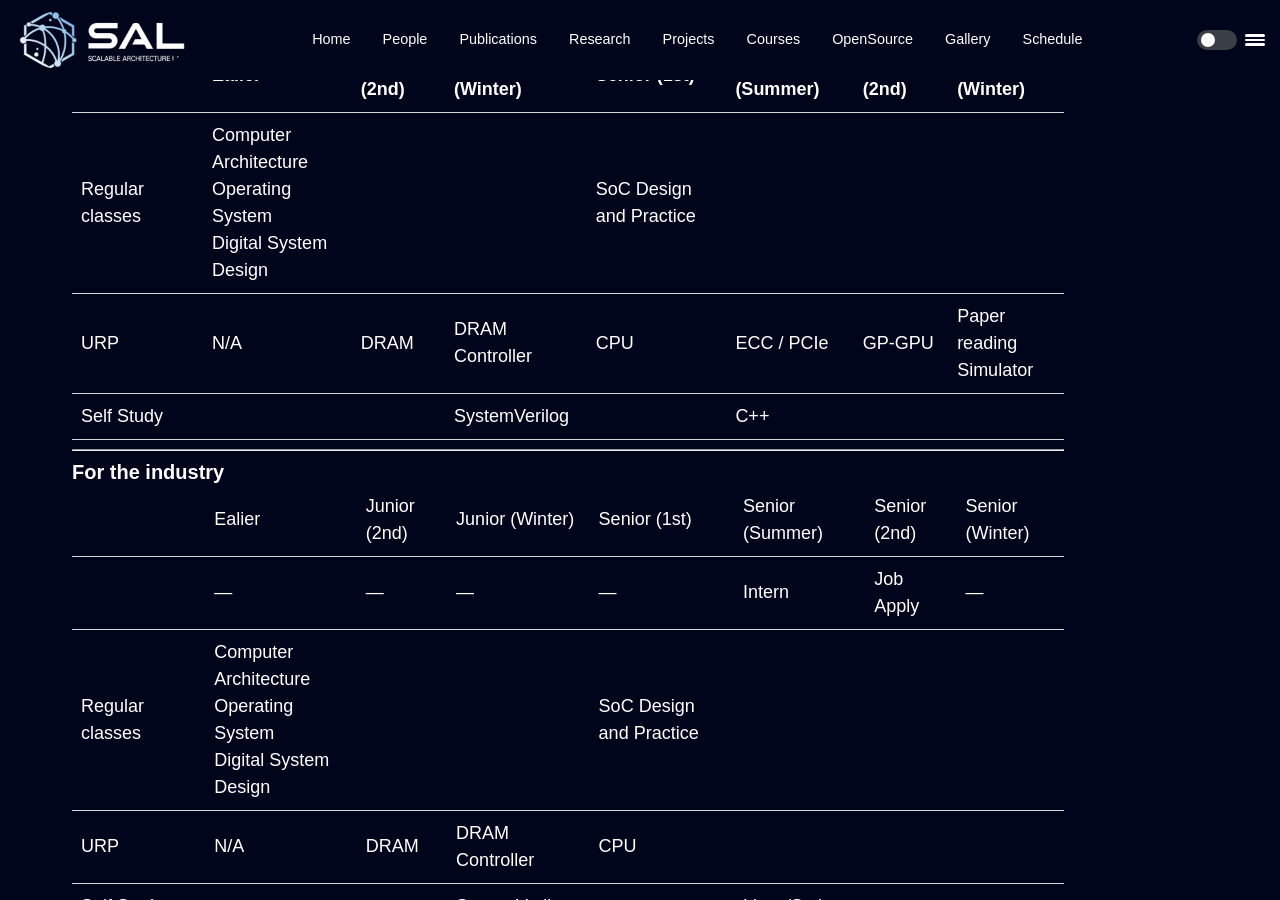
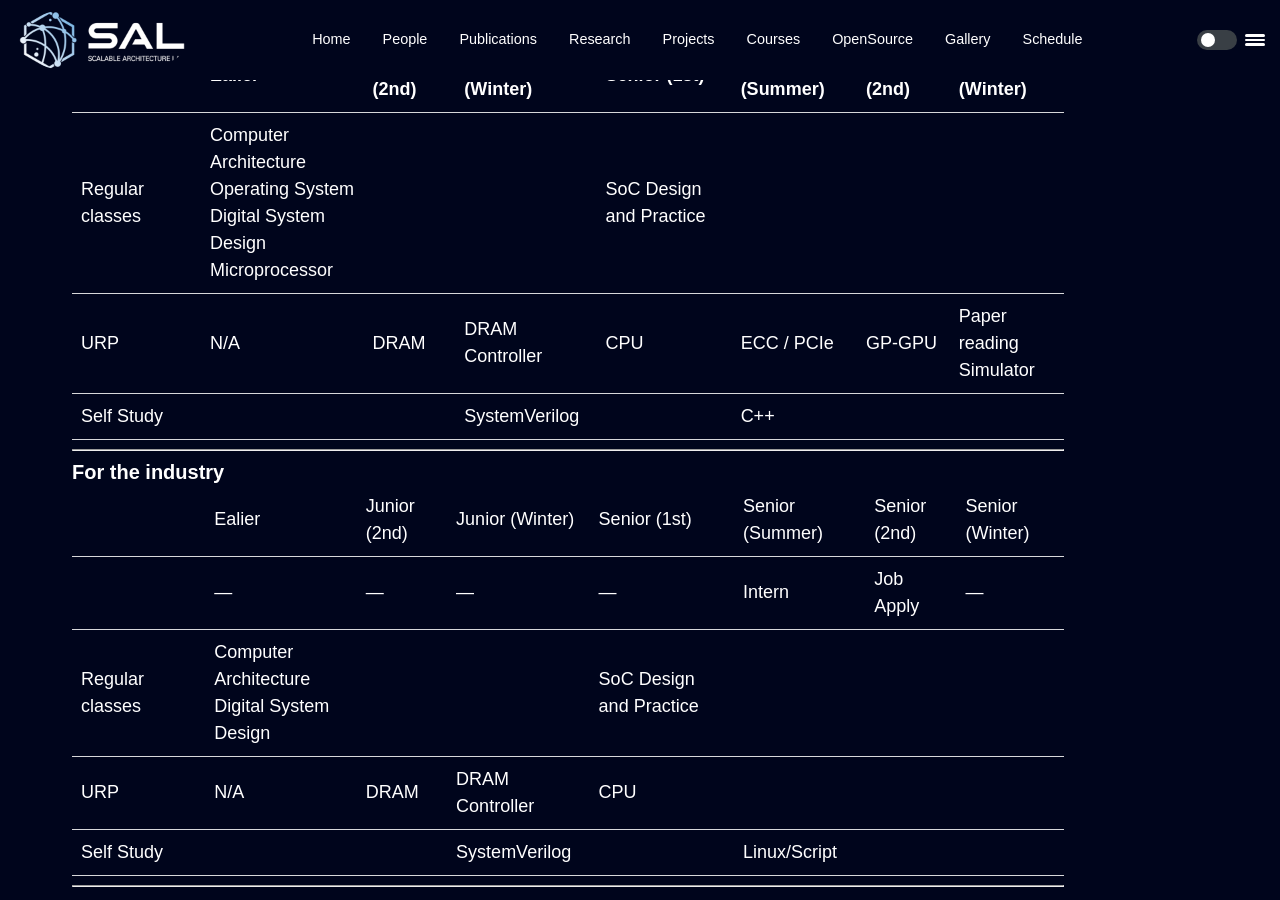
Before and after one commit to scalable-arch/scalable-arch.github.io, a Jekyll site: the page built from courses.md, in a window 1280 px wide and 900 px high, scrolled down 1429 px. Built offline with Jekyll 4.4.1, drawn with Linux system fonts in a browser that asks for light colours.

Commit message:
Update courses.md

```diff
--- a/courses.md
+++ b/courses.md
@@ -41,7 +41,7 @@ Below are ideal schedules for students who want to enter the graduate program or
 
 |                 || Ealier             | Junior (2nd)     | Junior (Winter)     | Senior (1st)            | Senior (Summer)           | Senior (2nd)               | Senior (Winter)    |
 |                 || ---                | ---              | ---                 | ---                     | ---                       | ---                        | ---                  |
-| Regular classes || Computer Architecture <br> Operating System <br> Digital System Design |                  |                     | SoC Design and Practice |                           |                            |                     |
+| Regular classes || Computer Architecture <br> Operating System <br> Digital System Design <br> Microprocessor |                  |                     | SoC Design and Practice |                           |                            |                     |
 | URP             || N/A                | DRAM             | DRAM Controller     | CPU                     | ECC / PCIe                | GP-GPU                     | Paper reading <br> Simulator |
 | Self Study      ||                    |                  | SystemVerilog       |                         | C++                       |                            |                      |
 
@@ -51,7 +51,7 @@ Below are ideal schedules for students who want to enter the graduate program or
 
 |                 || Ealier             | Junior (2nd)     | Junior (Winter)     | Senior (1st)            | Senior (Summer)           | Senior (2nd)               | Senior (Winter)    |
 |                 || ---                | ---              | ---                 | ---                     | Intern                    | Job Apply                  | ---                  |
-| Regular classes || Computer Architecture <br> Operating System <br> Digital System Design |                  |                     | SoC Design and Practice |                           |                            |                     |
+| Regular classes || Computer Architecture <br> Digital System Design |                  |                     | SoC Design and Practice |                           |                            |                     |
 | URP             || N/A                | DRAM             | DRAM Controller     | CPU                     |                           |                            |  |
 | Self Study      ||                    |                  | SystemVerilog       |                         | Linux/Script              |                            |  |
 
```
